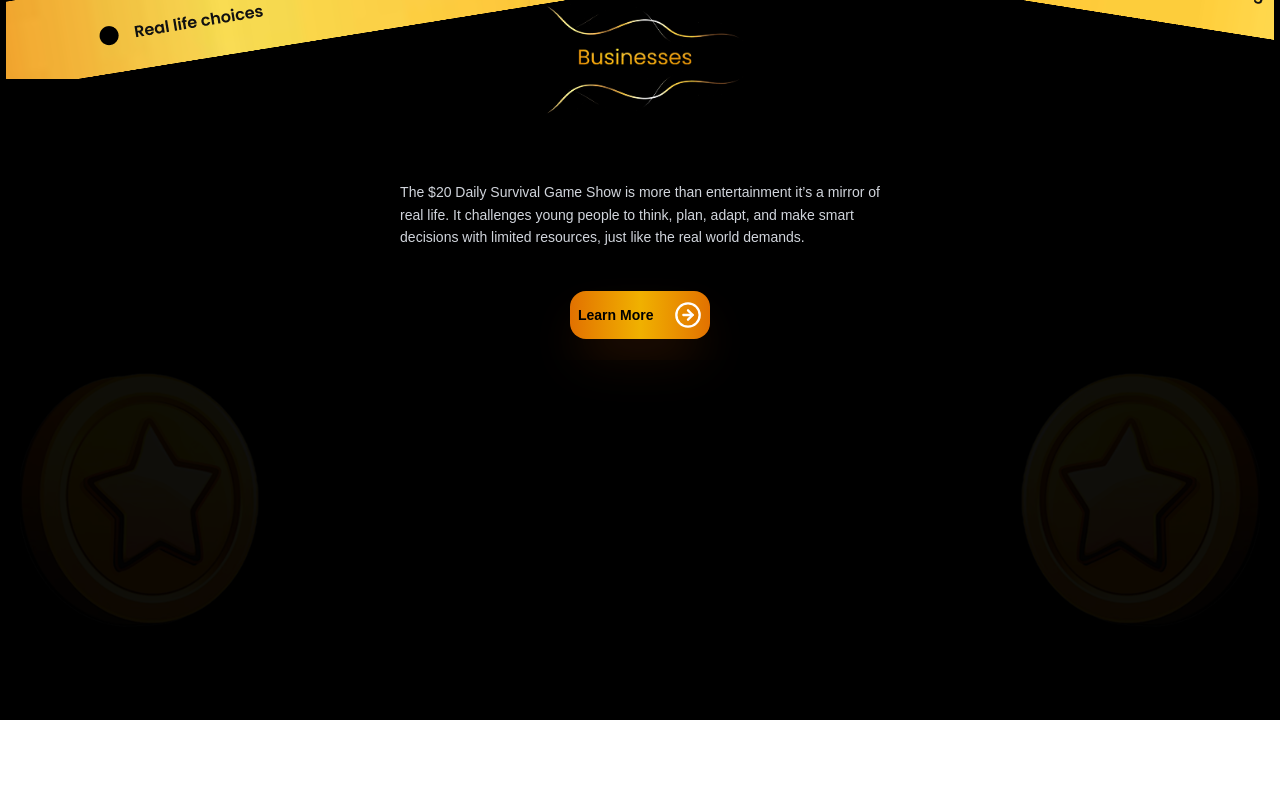
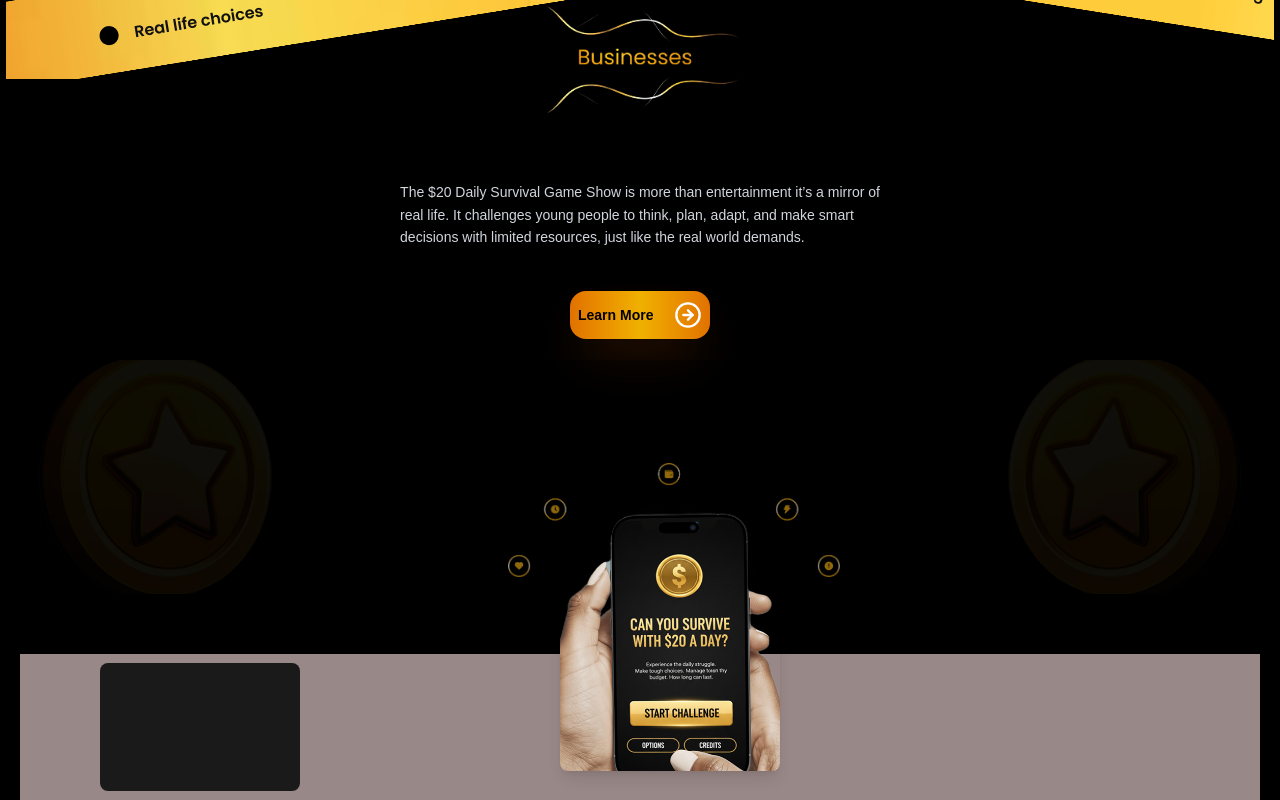
Before and after one commit to Danielazan/MaNnennaDegame, a React (Vite) app: page / in a window 1280 px wide. Shown: the part 1840-2640 px from the top of the page. Before the commit the page ends 2560 px from the top, so only its background shows below. Built offline with nearby package versions, Linux system fonts and the light colour scheme.

Commit message:
Landinf page almost done

```diff
--- a/src/Components/LandingPage/GameInfo.jsx
+++ b/src/Components/LandingPage/GameInfo.jsx
@@ -4,17 +4,18 @@ import leftcross from "../../assets/leftcross.png"
 import rightcross from "../../assets/rightcross.png"
 import textBg from "../../assets/textbg.png"
 import CoinLR from "../../assets/CoinsRL.png"
+import Phone from "../../assets/handphone.png"
+import HRingd from "../../assets/headRing.png"
 import { ArrowRight, CircleArrowLeft } from 'lucide-react';
 
 
 function GameInfo() {
     return (
-        <div className="min-h-screen w-full bg-cover bg-center bg-no-repeat bg-black  relative">
+        <div className="min-h-screen w-full bg-cover bg-center bg-no-repeat bg-black  relative overflow-hidden">
             <div className='w-full h-80 absolute top-[-0.05rem] left-[-0.4rem]' style={{ backgroundImage: `url(${leftcross})` }}></div>
-            <div></div>
 
             <div className='w-full h-80 absolute top-[-0.05rem] right-[-0.4rem]' style={{ backgroundImage: `url(${rightcross})` }}></div>
-            <div></div>
+
 
             <div className="w-full px-2 md:px-5 relative overflow-hidden">
                 {/* business image */}
@@ -45,17 +46,34 @@ function GameInfo() {
                     </button>
                 </div>
 
-                <div className='w-full h-90 flex flex-col relative items-center'>
-                    <div className="h-70 w-full bg-cover bg-center bg-no-repeat  relative" style={{ backgroundImage: `url(${CoinLR})` }}></div>
+                <div className='w-full h-110 flex flex-col relative items-center'>
+
+                    <div className="h-80 w-full bg-cover bg-center z-[-20rem] bg-no-repeat  relative" style={{ backgroundImage: `url(${CoinLR})` }}>
+                        <img
+                            src={Phone}  // Replace with your image URL
+                            alt="Absolutely positioned image"
+                            className="absolute bottom-[-11.05rem] left-135 w-55 h-75 object-cover z-10 rounded-lg shadow-lg"
+                        />
+
+                        <div className="h-80 w-83  bg-center bg-no-repeat bg-contain absolute bottom-[-0-2] left-122" style={{ backgroundImage: `url(${HRingd})` }} />
+
+                    </div>
 
                     <div className="absolute inset-0 bg-black/40 group-hover:bg-black/50 transition-all" />
 
-                    <div>
+                    <div className='w-full h-50 bg-red-100 mt-15 flex justify-between items-center px-20'>
+                        {/* item one */}
+                        <div className='w-50 h-32 bg-[#2D2C2C] flex items-center  rounded-lg'>
+                            <div className='w-30'>
 
+                            </div>
+                        </div>
+
+                        {/* item 2 */}
                     </div>
-                </div>
 
 
+                </div>
             </div>
         </div>
     )
```
Also changed, not shown: src/assets/handphone.png (added), src/assets/headRing.png (added).
